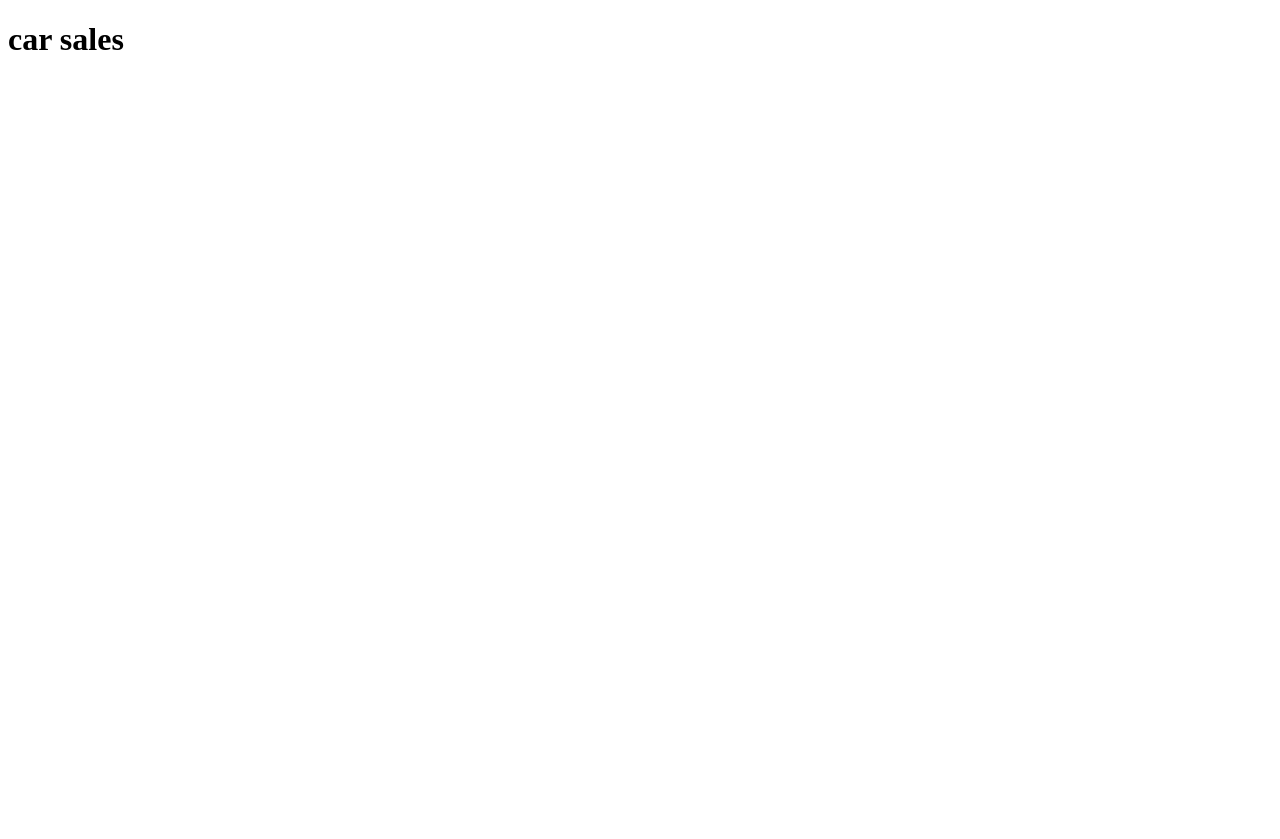
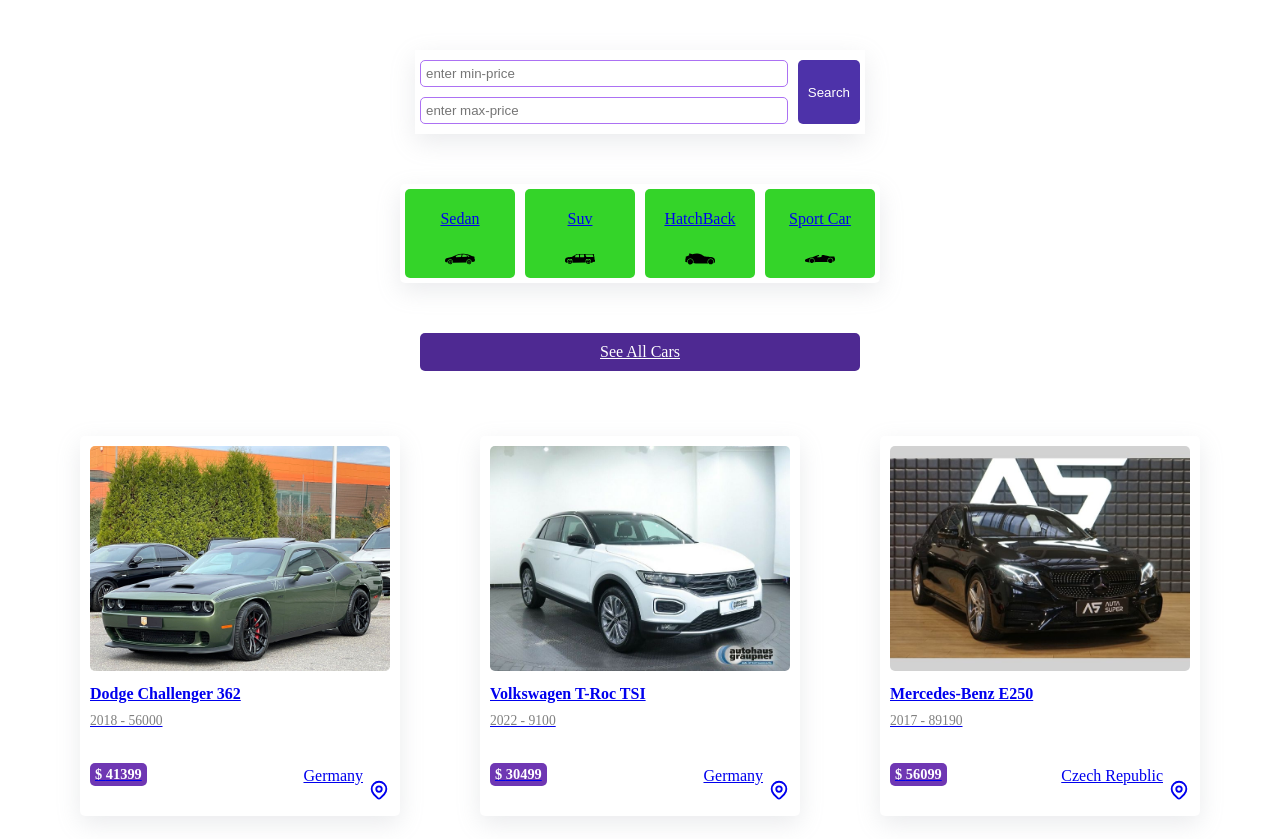
Before and after one commit to Mohammad-jf/car-sales, a Next.js app: page / in a window 1280 px wide. Before the commit the page ends 800 px from the top, so only its background shows below. Built offline with nearby package versions, Linux system fonts and the light colour scheme.

Commit message:
completed

```diff
--- /dev/null
+++ b/components/module/AllButton.jsx
@@ -0,0 +1,15 @@
+import React from 'react'
+import styles from './allButton.module.css'
+import Link from 'next/link'
+
+const AllButton = () => {
+    return (
+        <div className={styles.container}>
+            <Link href='/cars'>
+                See All Cars
+            </Link>
+        </div>
+    )
+}
+
+export default AllButton
--- a/components/module/SearchBar.jsx
+++ b/components/module/SearchBar.jsx
@@ -4,8 +4,8 @@
 
 
 const SearchBar = () => {
-    const [minPrice, setMinPrice] = useState(null);
-    const [maxPrice, setMaxPrice] = useState(null);
+    const [minPrice, setMinPrice] = useState('');
+    const [maxPrice, setMaxPrice] = useState('');
     const router = useRouter();
 
     const searchHandler = () => {
--- /dev/null
+++ b/components/module/allButton.module.css
@@ -0,0 +1,20 @@
+.container {
+  width: 440px;
+  margin: 50px auto;
+}
+
+.container a {
+  background-color: #4e2992;
+  color: white;
+  border-radius: 5px;
+  display: block;
+  width: 100%;
+  text-align: center;
+  padding: 10px 0;
+}
+
+@media (max-width: 600px) {
+  .container {
+    width: 320px;
+  }
+}
--- a/pages/index.js
+++ b/pages/index.js
@@ -1,12 +1,17 @@
-
-import { Inter } from "next/font/google";
-
-const inter = Inter({ subsets: ["latin"] });
+import React from 'react';
+import carsData from '@/data/carsData';
+import CarsPage from '@/components/templates/CarsPage';
+import Category from '@/components/module/Category';
+import SearchBar from '@/components/module/SearchBar';
+import AllButton from '@/components/module/AllButton';
 
 export default function Home() {
   return (
-    <>
-     <h1>car sales</h1>
-    </>
+    <div>
+      <SearchBar />
+      <Category />
+      <AllButton />
+      <CarsPage carsData={carsData.slice(0, 3)} />
+    </div>
   );
 }
```
